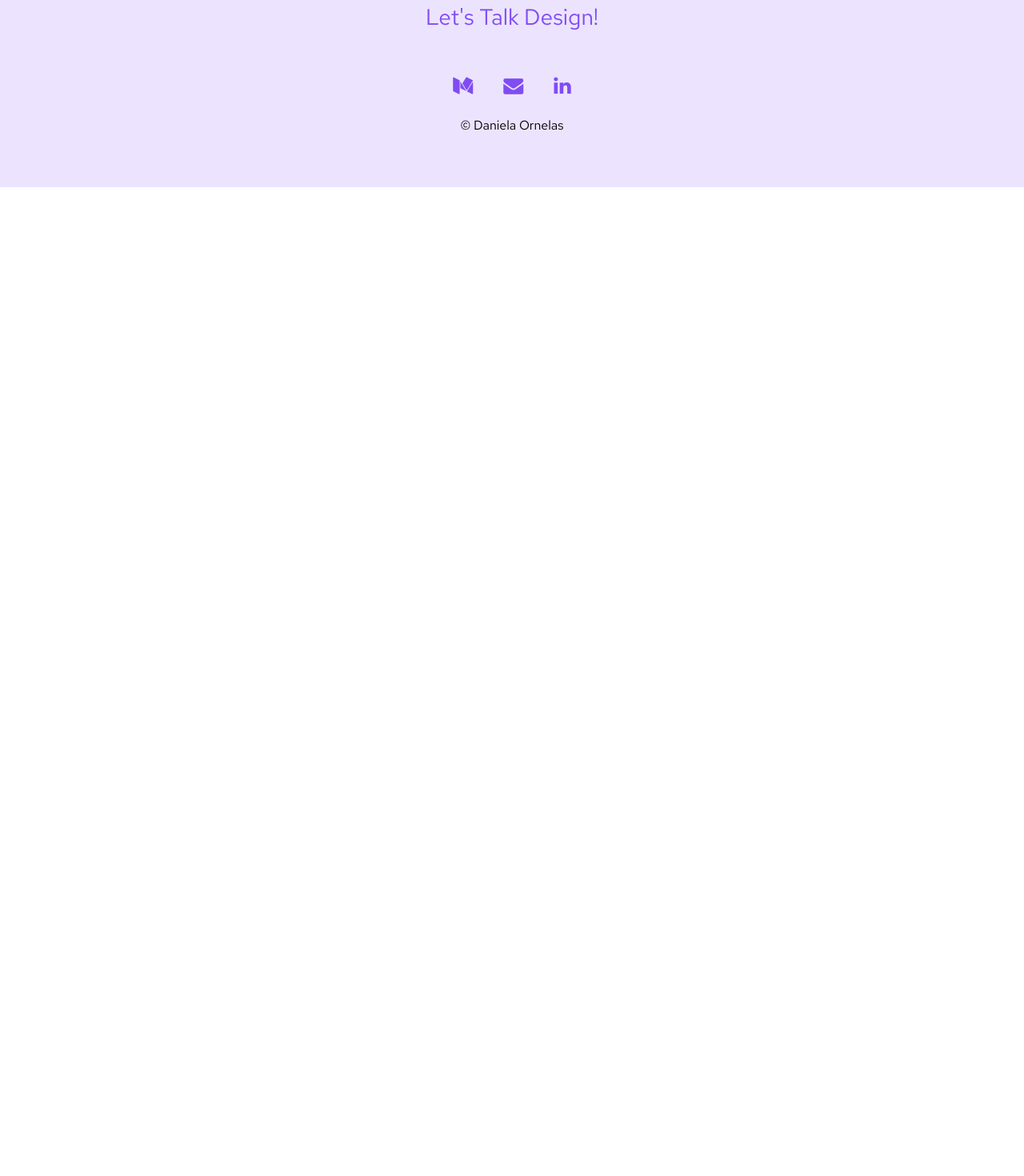
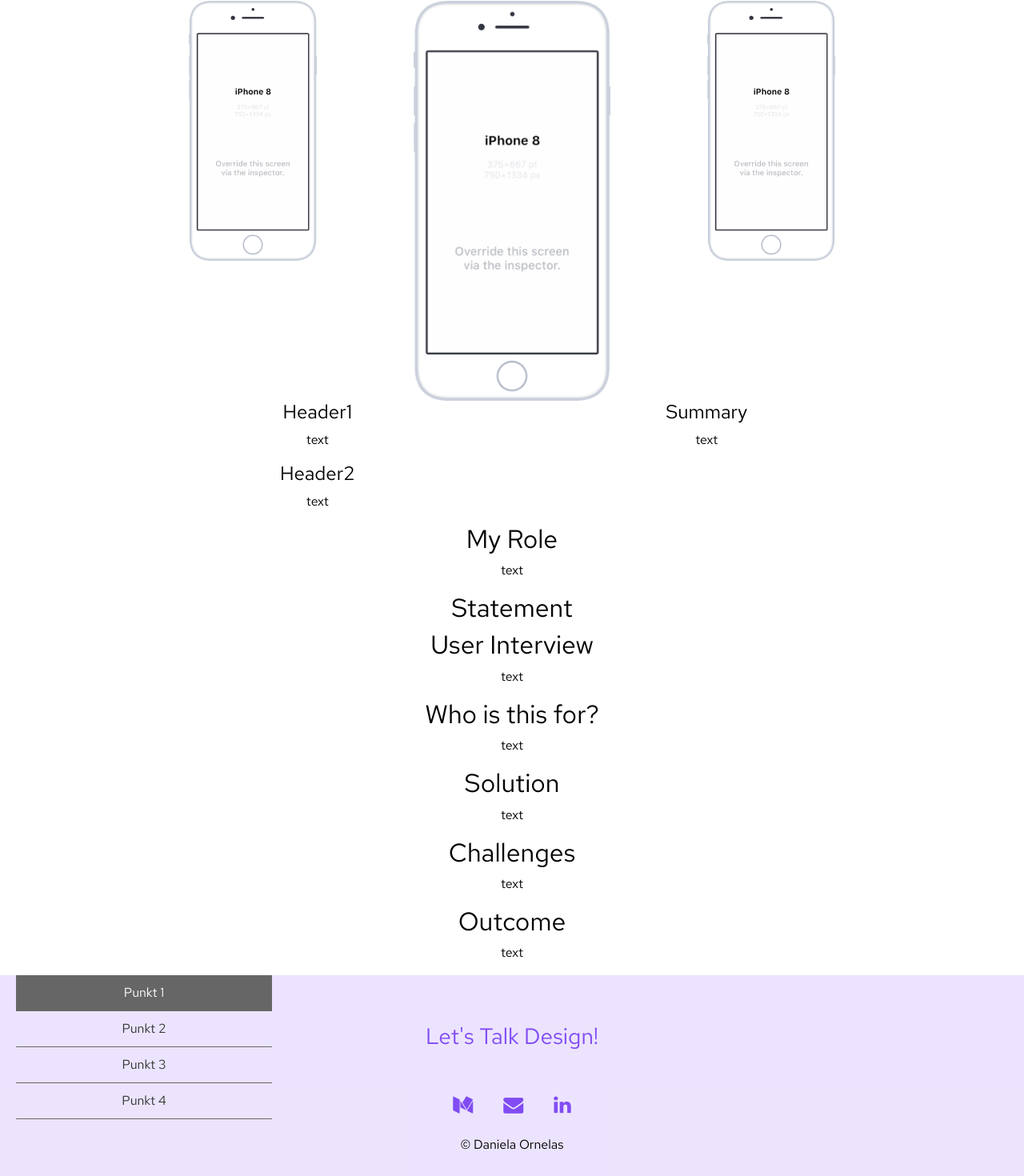
Before and after one commit to AndrewDrury/daniela-personal-portfolio, a Vue app: page /epaid in a window 1280 px wide. Shown: the part 157-1627 px from the top of the page at 80% size. Before the commit the page ends 800 px from the top, so only its background shows below. Built offline with nearby package versions, Linux system fonts and the light colour scheme.

Commit message:
Started on project page, workin on sidemenu

```diff
--- a/src/App.vue
+++ b/src/App.vue
@@ -8,16 +8,10 @@
         <b-collapse is-nav id="nav_collapse">
           <!-- Right aligned nav items, collapsed on mobile -->
           <b-navbar-nav class="ml-auto">
-            <b-nav-item class="tab" href="#projects" right>projects</b-nav-item>
-            <b-nav-item
-              class="tab"
-              href="./DanielaOrnelasResume.pdf"
-              target="_blank"
-              right
-              >resume</b-nav-item
-            >
+            <b-nav-item class="tab" href="/daniela-personal-portfolio/#Projects" right>projects</b-nav-item>
+            <b-nav-item class="tab" href="./DanielaOrnelasResume.pdf" target="_blank" right>resume</b-nav-item>
             <b-nav-item class="tab" to="/about" right>about</b-nav-item>
-            <b-nav-item class="tab" right>let's chat!</b-nav-item>
+            <b-nav-item class="tab" href="mailto: dddaniela334@hotmail.com" right>let's chat!</b-nav-item>
           </b-navbar-nav>
         </b-collapse>
       </b-navbar>
@@ -28,29 +22,41 @@
       </transition>
     </div>
 
+    <!-- Sidebar for project pages -->
+    <aside id="nav">
+      <nav>
+        <a href="#1" class="active">Punkt 1</a>
+        <a href="#2">Punkt 2</a>
+        <a href="#3">Punkt 3</a>
+        <a href="#4">Punkt 4</a>
+      </nav>
+    </aside>
+
     <!-- Footer -->
     <section id="footer">
       <div class="container">
         <b-row class="text-center">
           <b-col>
-            <h3>Let's Talk Design!</h3>
+            <a href="mailto:dddaniela334@hotmail.com" target="_blank">
+              <h3>Let's Talk Design!</h3>
+            </a>
           </b-col>
         </b-row>
         <b-row>
           <b-col class="col-xs-12 col-sm-12 col-md-12 mt-2 mt-sm-5">
             <ul class="list-unstyled list-inline social text-center">
               <li class="list-inline-item">
-                <a href="javascript:void();">
+                <a href="https://medium.com/@danielaornelas_40338" target="_blank">
                   <i class="fa fa-medium"></i>
                 </a>
               </li>
               <li class="list-inline-item">
-                <a href="javascript:void();" target="_blank">
+                <a href="mailto:dddaniela334@hotmail.com" target="_blank">
                   <i class="fa fa-envelope"></i>
                 </a>
               </li>
               <li class="list-inline-item">
-                <a href="javascript:void();">
+                <a href="https://ca.linkedin.com/in/danielaornelas334" target="_blank">
                   <i class="fa fa-linkedin"></i>
                 </a>
               </li>
@@ -58,9 +64,7 @@
           </b-col>
         </b-row>
         <b-row>
-          <b-col
-            class="col-xs-12 col-sm-12 col-md-12 mt-2 mt-sm-2 text-center text-white"
-          >
+          <b-col class="col-xs-12 col-sm-12 col-md-12 mt-2 mt-sm-2 text-center text-white">
             <p class="h6">&copy Daniela Ornelas</p>
           </b-col>
         </b-row>
@@ -115,12 +119,59 @@ section {
 #footer h3 {
   color: $primary;
 }
+
+// SIDEBAR FOR PROJECTS
+#nav {
+  width: 25%;
+  position: fixed;
+  left: 20px;
+  z-index: 10;
+}
+
+// #nav nav {
+//   position: fixed;
+//   width: 25%;
+// }
+
+#nav a {
+  border-bottom: 1px solid #666;
+  color: #333;
+  display: block;
+  padding: 10px;
+  text-align: center;
+  text-decoration: none;
+}
+
+#nav a:hover,
+#nav a.active {
+  background: #666;
+  color: #fff;
+}
 </style>
 
 <script lang="ts">
 import Vue from "vue";
 // @ is an alias to /src
 
+//SIDEBAR FOR PROJECTS
+// $("#nav nav a").on("click", function(event) {
+//   $(this)
+//     .parent()
+//     .find("a")
+//     .removeClass("active");
+//   $(this).addClass("active");
+// });
+
+// $(window).on("scroll", function() {
+//   $(".target").each(function() {
+//     if ($(window).scrollTop() >= $(this).offset().top) {
+//       var id = $(this).attr("id");
+//       $("#nav nav a").removeClass("active");
+//       $("#nav nav a[href=#" + id + "]").addClass("active");
+//     }
+//   });
+// });
+
 export default Vue.extend({
   name: "home"
 });
--- a/src/router.ts
+++ b/src/router.ts
@@ -21,6 +21,21 @@ export default new Router({
       // which is lazy-loaded when the route is visited.
       component: () =>
         import(/* webpackChunkName: "about" */ "./views/About.vue")
+    },
+    {
+      path: "/epaid",
+      name: "ePaid",
+      component: () => import("./views/projects/ePaid.vue")
+    },
+    {
+      path: "/fiti",
+      name: "fiti",
+      component: () => import("./views/projects/Fiti.vue")
+    },
+    {
+      path: "/HealthLine",
+      name: "HealthLine",
+      component: () => import("./views/projects/HealthLine.vue")
     }
   ]
 });
--- a/src/views/Home.vue
+++ b/src/views/Home.vue
@@ -22,16 +22,18 @@
           </b-row>
           <b-row style="margin-top: 8em">
             <b-col>
-              <section id="Projects">
-                <h2 class="mb-5" to="#Projects">
+              <a id="Projects" name="Projects">
+                <h2 class="mb-5" href="#Projects">
                   <b class="purple">My Projects</b>
                 </h2>
                 <b-row>
                   <b-col class="mx-3" align="left">
-                    <img src="@/assets/iPhone.png" height="500px" />
+                    <a href="/ePaid">
+                      <img src="@/assets/iPhone.png" height="500px" />
+                    </a>
                   </b-col>
                 </b-row>
-              </section>
+              </a>
             </b-col>
           </b-row>
         </b-col>
--- a/src/views/projects/ePaid.vue
+++ b/src/views/projects/ePaid.vue
@@ -2,9 +2,83 @@
   <div class="ePaid">
     <b-container fluid class="verticalCenter">
       <b-row>
-        <b-col></b-col>
+        <b-col>
+          <b-row>
+            <b-col>
+              <h1>ePaid</h1>
+            </b-col>
+          </b-row>
+          <b-row>
+            <b-col>
+              <img src="@/assets/iPhone.png" height="325px" />
+            </b-col>
+            <b-col>
+              <img src="@/assets/iPhone.png" height="500px" />
+            </b-col>
+            <b-col>
+              <img src="@/assets/iPhone.png" height="325px" />
+            </b-col>
+          </b-row>
+          <!-- SUMMARY -->
+          <b-row>
+            <b-col>
+              <h4>Header1</h4>
+              <p>text</p>
+              <h4>Header2</h4>
+              <p>text</p>
+            </b-col>
+            <b-col>
+              <h4>Summary</h4>
+              <p>text</p>
+            </b-col>
+          </b-row>
+          <!-- MY ROLE -->
+          <b-row>
+            <b-col>
+              <h2>My Role</h2>
+              <p>text</p>
+              <h2>Statement</h2>
+            </b-col>
+          </b-row>
+          <!-- USER INTERVIEW -->
+          <b-row>
+            <b-col>
+              <h2>User Interview</h2>
+              <p>text</p>
+            </b-col>
+          </b-row>
+          <!-- WHO IS THIS FOR? -->
+          <b-row>
+            <b-col>
+              <h2>Who is this for?</h2>
+              <p>text</p>
+            </b-col>
+          </b-row>
+          <!-- SOLUTION -->
+          <b-row>
+            <b-col>
+              <h2>Solution</h2>
+              <p>text</p>
+            </b-col>
+          </b-row>
+          <!-- CHALLENGES -->
+          <b-row>
+            <b-col>
+              <h2>Challenges</h2>
+              <p>text</p>
+            </b-col>
+          </b-row>
+          <!-- OUTCOME -->
+          <b-row>
+            <b-col>
+              <h2>Outcome</h2>
+              <p>text</p>
+            </b-col>
+          </b-row>
+        </b-col>
       </b-row>
     </b-container>
+    <!--  -->
   </div>
 </template>
 
```
